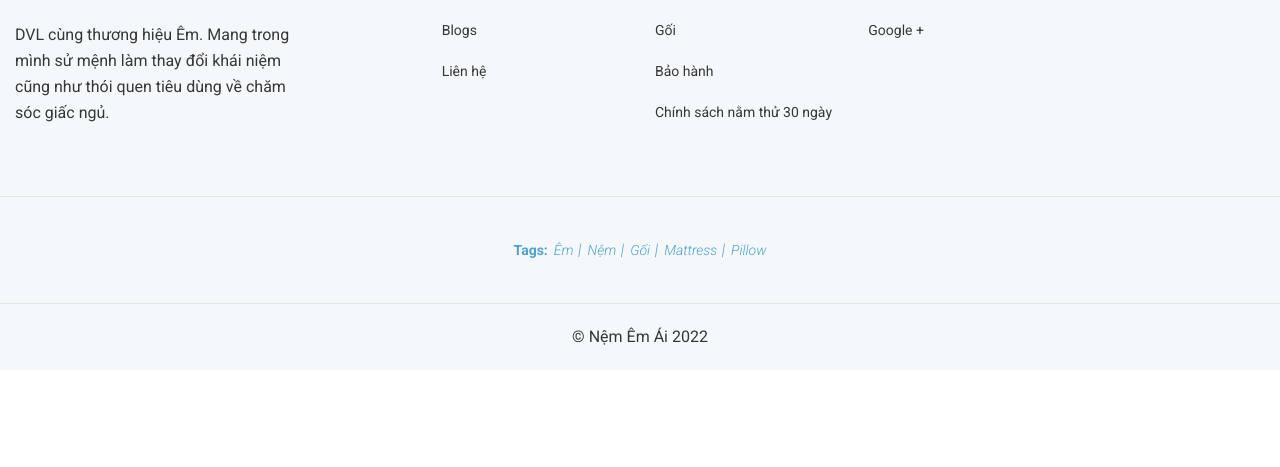
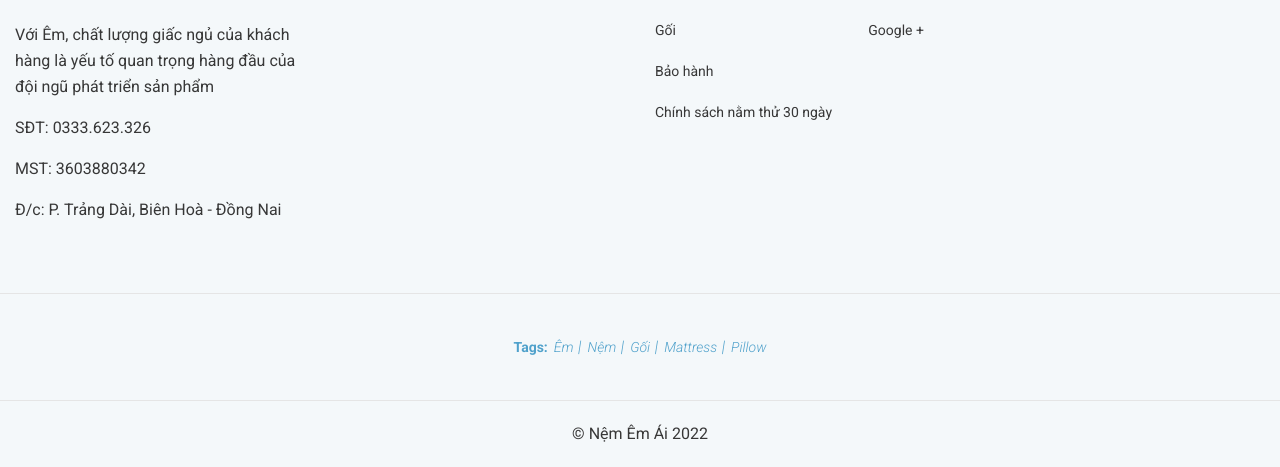
Before and after one commit to ltvaran/nememai-vn, a website: page trial.html in a window 1280 px wide. Shown: the part 2836-3303 px from the top of the page. Before the commit the page ends 3206 px from the top, so only its background shows below. Drawn offline with Linux system fonts and the light colour scheme.

Commit message:
contact info at footer

```diff
--- a/trial.html
+++ b/trial.html
@@ -88,7 +88,7 @@
                             </a>
                           </li>
                           <li class="mainmenu__item">
-                            <a href="contact-us.html" class="mainmenu__link">
+                            <a href="#contact-info" class="mainmenu__link">
                               <span class="mm-text">Liên hệ</span>
                             </a>
                           </li>
@@ -260,16 +260,17 @@
         <div class="footer-top">
           <div class="container-fluid">
             <div class="row border-bottom pt--70 pb--70">
-              <div class="col-lg-3 col-sm-6 offset-md-1 offset-lg-0 mb-md--45">
+              <div id="contact-info" class="col-lg-3 col-sm-6 offset-md-1 offset-lg-0 mb-md--45">
                 <div class="footer-widget">
                   <div class="textwidget">
                     <figure class="footer-logo mb--30">
                       <img src="assets/img/logo/logo-64.jpg" alt="Logo" />
                     </figure>
-                    <p>
-                      DVL cùng thương hiệu Êm.
-                      Mang trong mình sử mệnh làm thay đổi khái niệm cũng như thói quen tiêu dùng về chăm sóc giấc ngủ.
-                    </p>
+                    <p>Với Êm, chất lượng giấc ngủ của khách hàng là yếu tố quan trọng hàng đầu của đội ngũ phát triển sản
+                      phẩm</p>
+                    <p>SĐT: 0333.623.326</p>
+                    <p>MST: 3603880342</p>
+                    <p>Đ/c: P. Trảng Dài, Biên Hoà - Đồng Nai</p>
                   </div>
                 </div>
               </div>
@@ -279,8 +280,6 @@
                   <div class="footer-widget">
                     <ul class="footer-menu">
                       <li><a href="index.html#about-us">Về chúng tôi</a></li>
-                      <li><a href="#">Blogs</a></li>
-                      <li><a href="contact-us.html">Liên hệ</a></li>
                     </ul>
                   </div>
                 </div>
@@ -353,7 +352,7 @@
           <nav class="offcanvas-navigation" aria-label="navigation">
             <ul class="offcanvas-menu">
               <li>
-                <a href="contact-us.html">Trang chủ</a>
+                <a href="index.html">Trang chủ</a>
               </li>
               <li class="menu-item-has-children">
                 <a href="#">Sản phẩm</a>
@@ -378,7 +377,7 @@
                 </ul>
               </li>
               <li>
-                <a href="contact-us.html">Liên hệ</a>
+                <a href="#contact-info">Liên hệ</a>
               </li>
             </ul>
             <div class="site-info vertical">
```
Also changed, not shown: index.html (+8 -10 lines).
